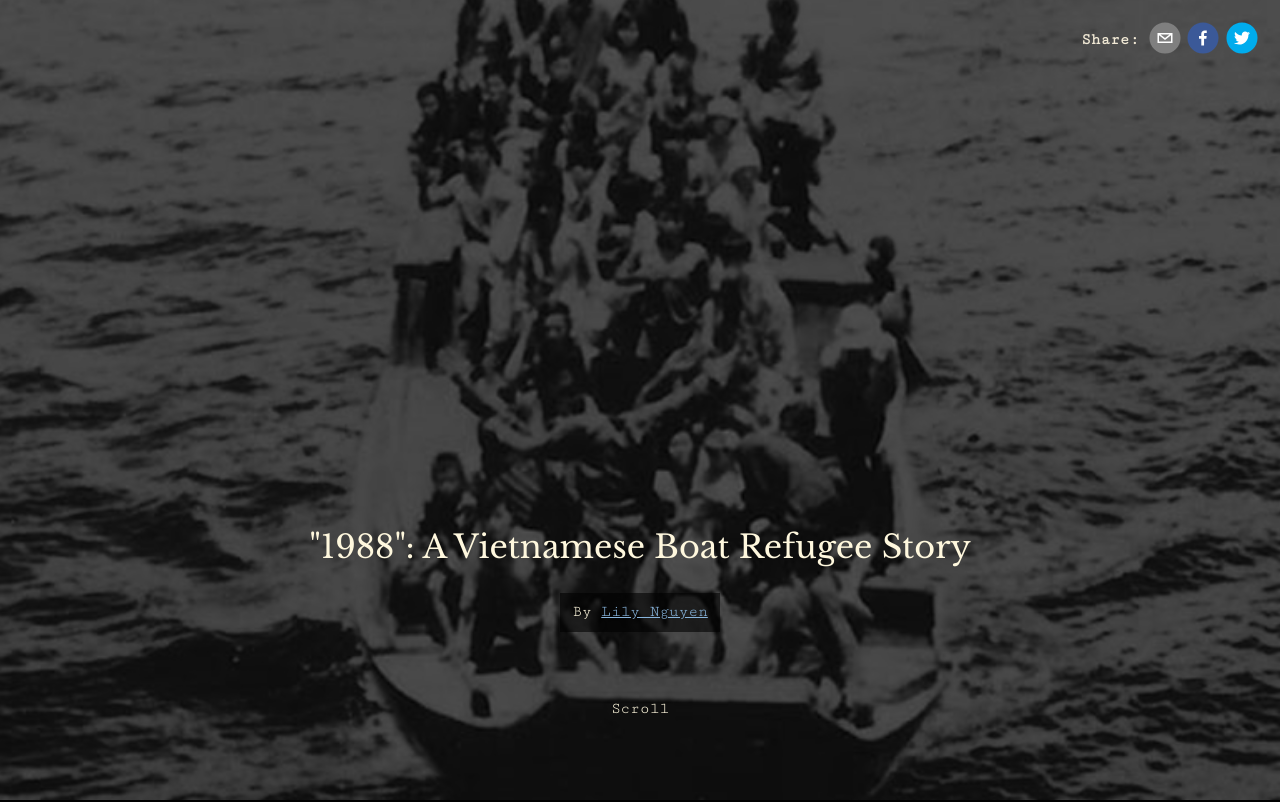
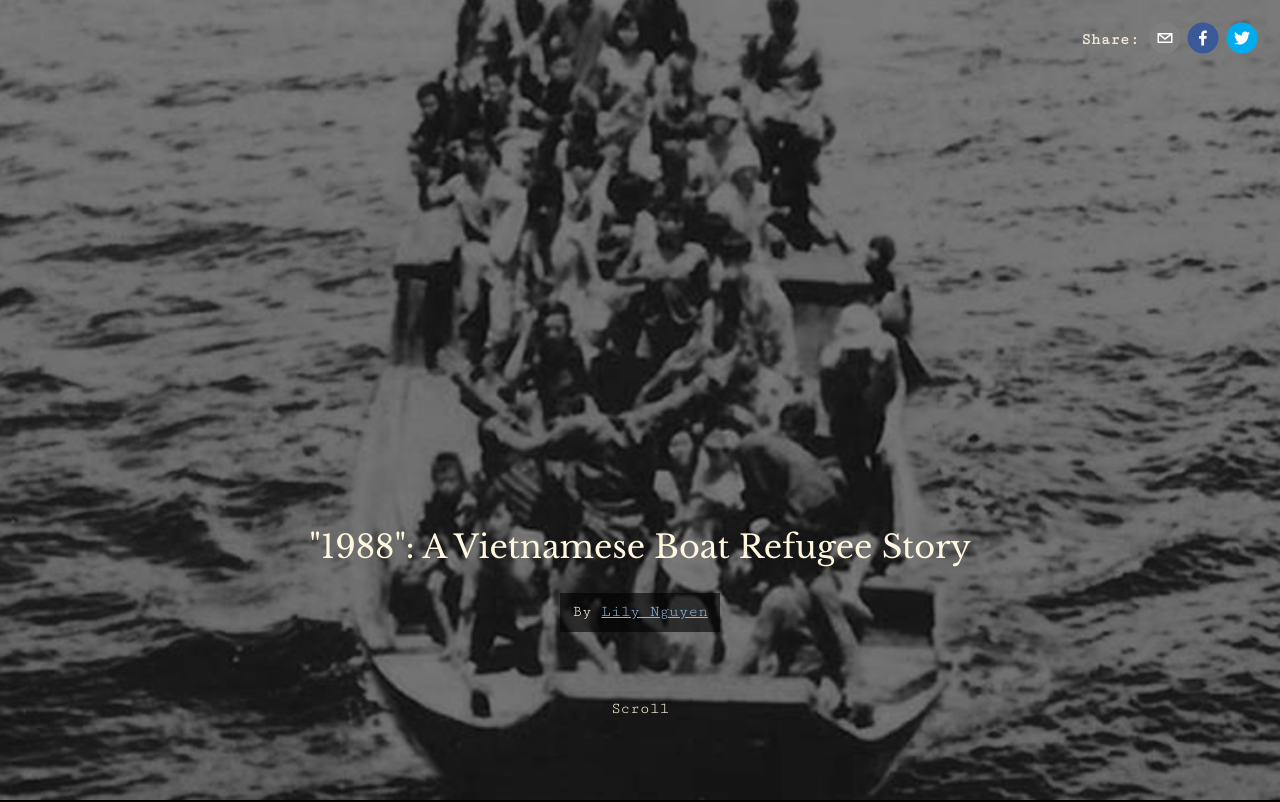
Before and after one commit to lilyndev/viet-refugee, a React (Create React App) app: page / in a window 1280 px wide. Shown: the top 802 px of the page. Built offline with nearby package versions, Linux system fonts and the light colour scheme.

Commit message:
fix spacing and brightness

```diff
--- a/src/App.css
+++ b/src/App.css
@@ -53,7 +53,7 @@ strong {
   display: block;
   width: 100%;
   height: 100%;
-  background-color: rgba(0, 0, 0, 0.65);
+  background-color: rgba(0, 0, 0, 0.45);
 }
 .container.light::after {
   content: "";
--- a/src/components/ParallaxContent.js
+++ b/src/components/ParallaxContent.js
@@ -155,7 +155,7 @@ const ParallaxContent = () => {
             <PhotoSlide slideId="slide-7">
               <p>
                 My father was&nbsp;<span className="italic">determined</span> to
-                make&nbsp; a second attempt and traveled this time to another
+                make a second attempt and traveled this time to another
                 city near the Southern coast of Vietnam.
               </p>
             </PhotoSlide>
@@ -172,7 +172,7 @@ const ParallaxContent = () => {
             <PhotoSlide slideId="slide-8" overlay="dark">
               <p>
                 At dawn the boat was waiting by the coast of Vũng Tàu. But just
-                when he thought the operation was successful, the&nbsp;{" "}
+                when he thought the operation was successful, the&nbsp;
                 <span className="red">communists</span> caught on to the
                 refugees and everyone ran away in&nbsp;
                 <span className="italic">panic</span>.
@@ -247,7 +247,7 @@ const ParallaxContent = () => {
             ]}
             className="parallax-banner"
           >
-            <PhotoSlide slideId="slide-12" overlay="dark">
+            <PhotoSlide slideId="slide-12" overlay="light">
               <p>
                 Prisoners had to <span className="italic">work</span> from 6 AM
                 to 6 PM everyday building a long road deep in the forest. Anyone
@@ -364,7 +364,7 @@ const ParallaxContent = () => {
             ]}
             className="parallax-banner"
           >
-            <PhotoSlide slideId="slide-18" overlay="dark">
+            <PhotoSlide slideId="slide-18" overlay="light">
               <p>
                 My father's final words to the people in charge of the refugee
                 operation:
```
